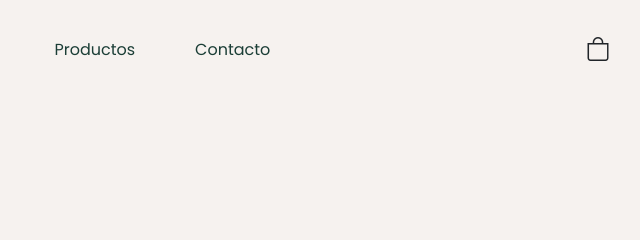
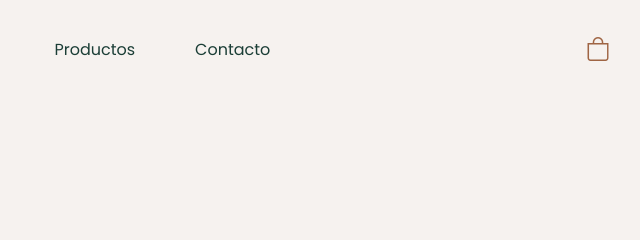
Before and after one commit to Gi-Auzoberry/ProyectoFinal-JavaScript, a plain HTML site: page index.html in a window 1280 px wide. Shown: the top 240 px of the page, 640-1280 px from the left. Drawn offline with nearby package versions, Linux system fonts and the light colour scheme.

Commit message:
cambio de color del bag

```diff
--- a/style.css
+++ b/style.css
@@ -30,6 +30,9 @@ header .navbar a{
 header .navbar a:hover{
     color: #9f6544;
     font-weight: 600;
+}
+#bag {
+    color: #9f6544;
 }
 i{
     font-size: 1.5rem;
```
